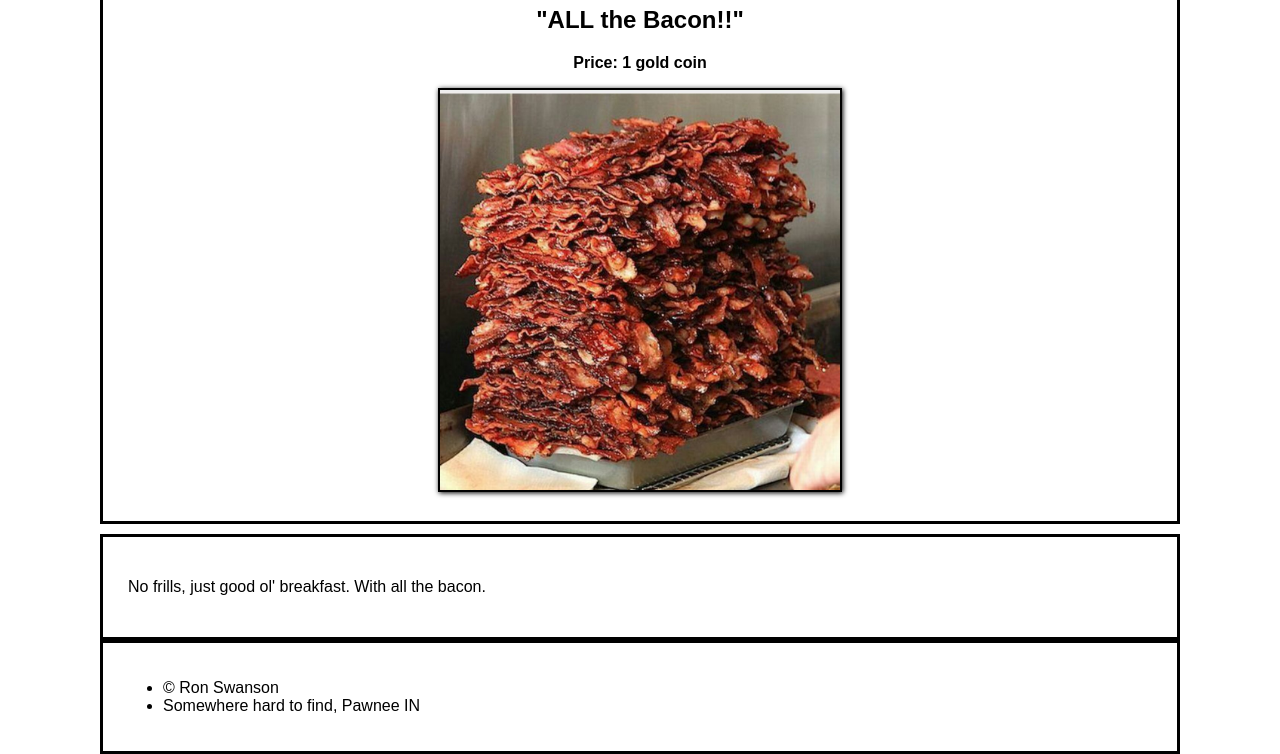
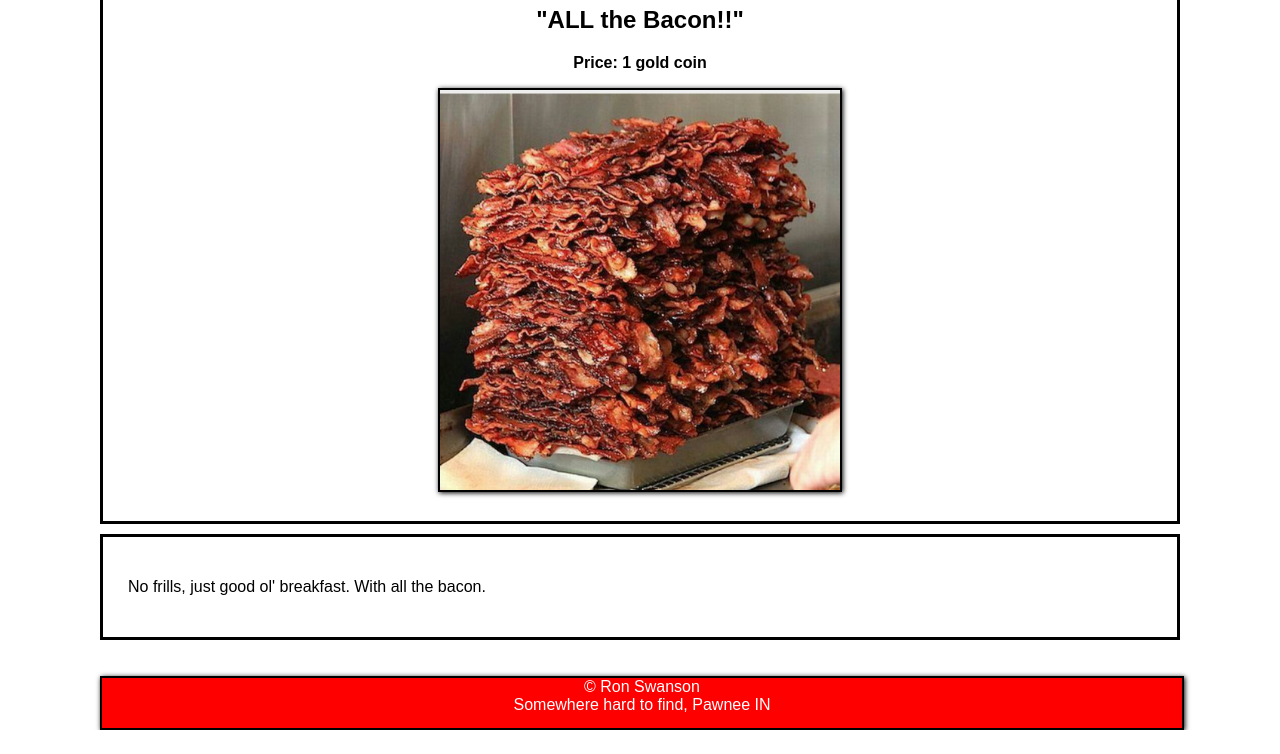
Before and after one commit to Chase00/SwansonDiner, a plain HTML site: page index.html in a window 1280 px wide. Shown: the part 266-1020 px from the top of the page. After the commit the page ends 996 px from the top, so only its background shows below. Drawn offline with Linux system fonts and the light colour scheme.

Commit message:
Added footer stuff!

```diff
--- a/index.html
+++ b/index.html
@@ -30,12 +30,12 @@
     <div class="otherhalf">
         <p>No frills, just good ol' breakfast. With all the bacon.</p>
     </div>
-    <footer>
-        <ul>
+    <br>
+    <br>
+    <div class="footer" style="list-style: none; text-align: center;">
             <li>&copy Ron Swanson</li>
             <li>Somewhere hard to find, Pawnee IN</li>
-        </ul>
-    </footer>
+          </div>
 </body>
 
 </html>
--- a/styles.css
+++ b/styles.css
@@ -73,7 +73,15 @@ nav a:hover {
     box-shadow: 1px 1px 5px black;
 }
 
-footer {
-    padding: 20px;
-    border: 3px solid black;
+.footer {
+  left: 0;
+  bottom: 0;
+  height: 50px;
+  width: 100%;
+  background-color: red;
+  color: white;
+  text-align: center;
+  border: 2px solid black;
+  box-shadow: 1px 1px 5px black;
+  /*Hello */
 }
```
